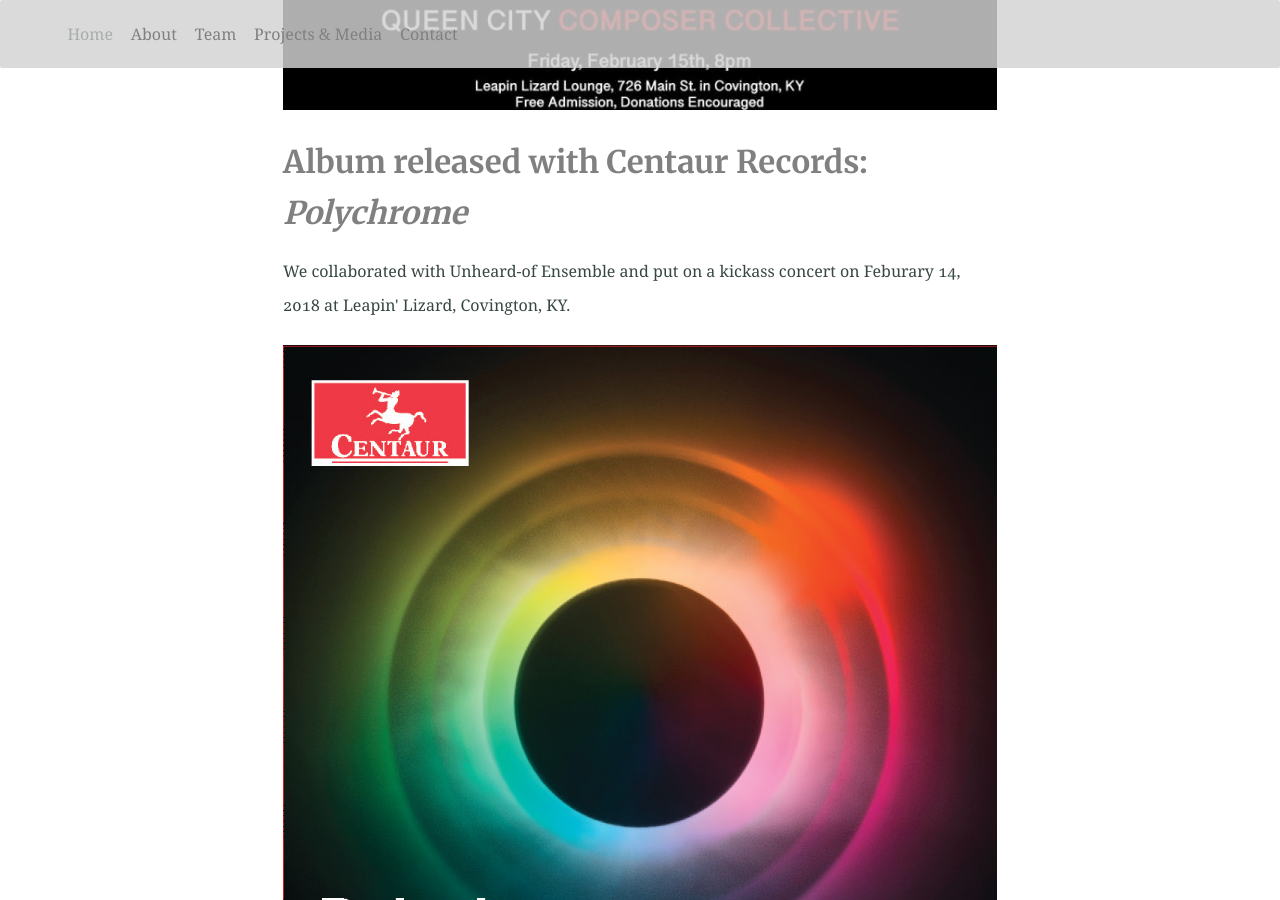
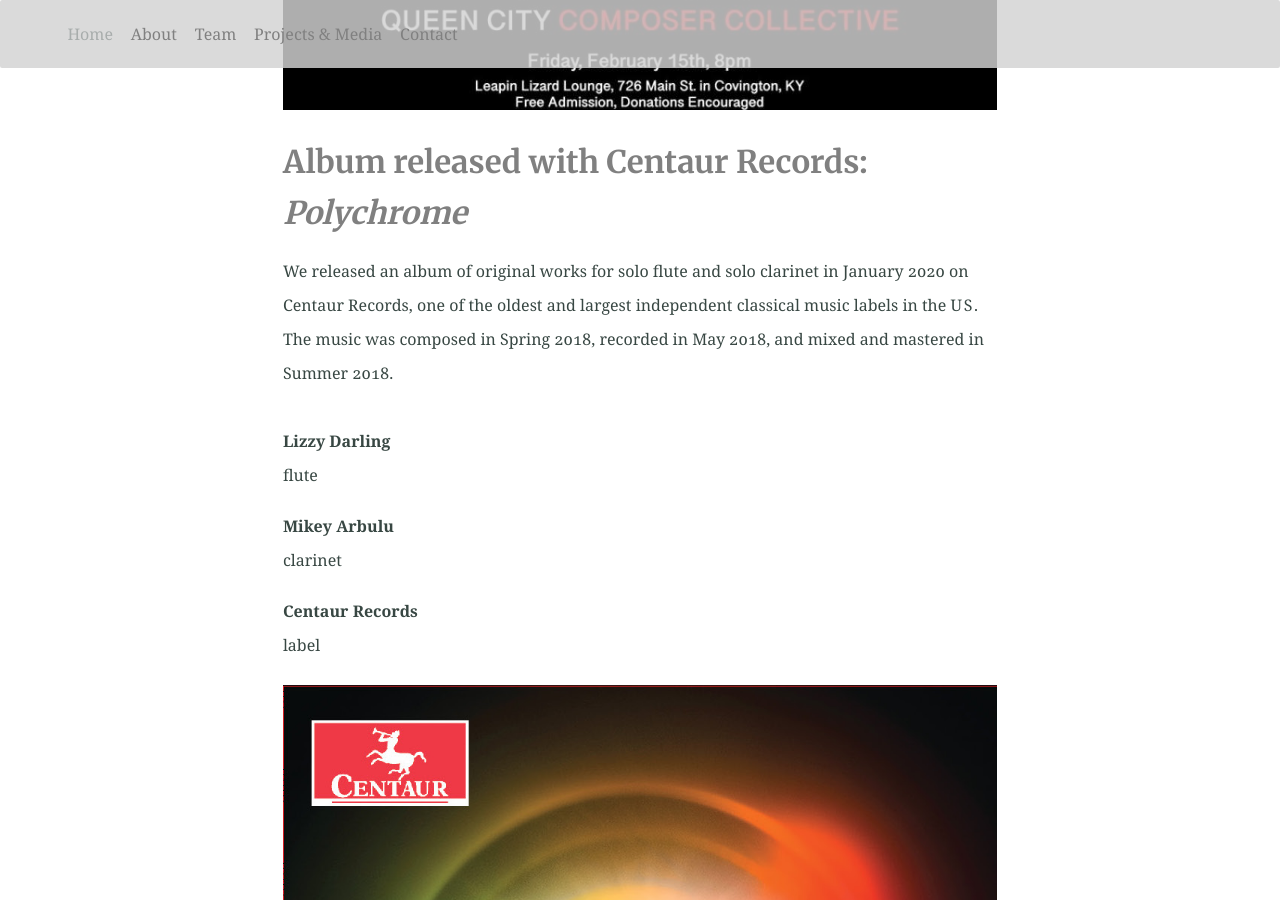
Before and after one commit to garrettmichaelgeorge/qc3, a Jekyll site: the page built from index.html, in a window 1280 px wide and 900 px high, scrolled down 3467 px. Built offline with Jekyll 4.4.1, drawn with Linux system fonts in a browser that asks for light colours; the list of posts is cut into pages by our own code.

Commit message:
Set up Projects collection, move individual projects to _projects, iterate over them in projects-and-media.html

```diff
--- a/_config.yml
+++ b/_config.yml
@@ -54,9 +54,14 @@
 
 # Collections
 collections:
+  projects:
+    title: Projects
+    output: true
+    description: "Past projects by QC3"
+
   members:
     title: Members
-    output: true
+    output: false
     description: "The fabulous members of QC3"
     feature_text: |
       This is the feature text for Members collection
--- /dev/null
+++ b/_data/projects.yml
@@ -0,0 +1,13 @@
+polychrome:
+  title: Polychrome
+  date: 2020
+  collaborators:
+    - name: Lizzy Darling
+      role: flute
+      url:
+    - name: Mikey Arbulu
+      role: clarinet
+      url: https://mikeyarbulu.com
+    - name: Centaur Records
+      role: label
+      url: https://www.centaurrecords.com
--- a/projects-and-media.html
+++ b/projects-and-media.html
@@ -1,16 +1,13 @@
 <h2>Projects &amp; Media</h2>
 <p>Check out our fabulous past projects!</p>
 
-<h3>Unheard-of Ensemble</h3>
-<p>We collaborated with Unheard-of Ensemble and put on a kickass concert on Feburary 14, 2018 at Leapin' Lizard, Covington, KY.
-<!-- Concert poster -->
-<figure class="figure figure--center">
-  <img src="{{ "concert-unheard-of-2018.jpg" | prepend: site.image_serve_path }}" alt="Album cover for Polychrome album" width="950" height="950">
-</figure>
-
-<h3>Album released with Centaur Records: <i>Polychrome</i></h3>
-<p>We collaborated with Unheard-of Ensemble and put on a kickass concert on Feburary 14, 2018 at Leapin' Lizard, Covington, KY.
-<!-- Album Cover -->
-<figure class="figure figure--center">
-  <img src="{{ "polychrome-cover.jpg" | prepend: site.image_serve_path }}" alt="Album cover for Polychrome album" width="950" height="950">
-</figure>
+<!-- Content from each Project page from _projects -->
+{% for project in site.projects %}
+  <article class="project">
+    {{ project.content }}
+  </article>
+{% else %}
+  <article class="project">
+    <p>The collection is super empty.</p>
+  </article>
+{% endfor %}
```
Also changed, not shown: _projects/2019-unheard-of.html (added, +18 -0 lines), _projects/2020-polychrome.html (added, +45 -0 lines).
